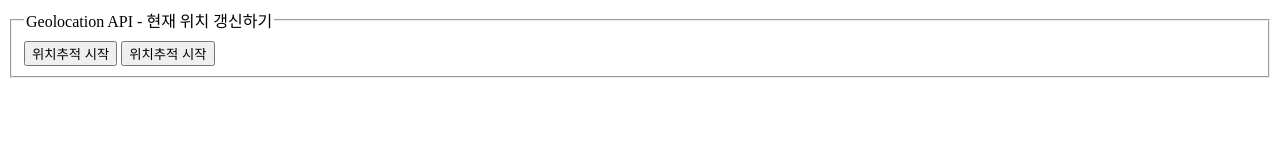
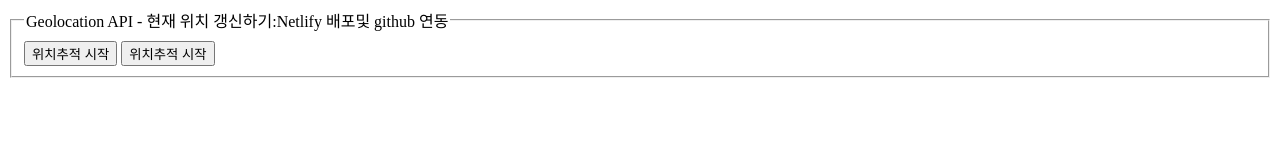
Before and after one commit to ParkHyunjin0524/Geolocation, a plain HTML site: page index.html in a window 1280 px wide. Drawn offline with Linux system fonts and the light colour scheme.

Commit message:
타이틀추가

```diff
--- a/index.html.html
+++ b/index.html
@@ -7,7 +7,7 @@
 </head>
 <body>
     <fieldset>
-        <legend>Geolocation API - 현재 위치 갱신하기</legend>
+        <legend>Geolocation API - 현재 위치 갱신하기:Netlify 배포및 github 연동</legend>
         <button onclick="start();" >위치추적 시작</button>
         <button onclick="stop();">위치추적 시작</button>
         <span id="display" style="color: red;font-size: 1.5em;font-weight: bold;"></span>
```
